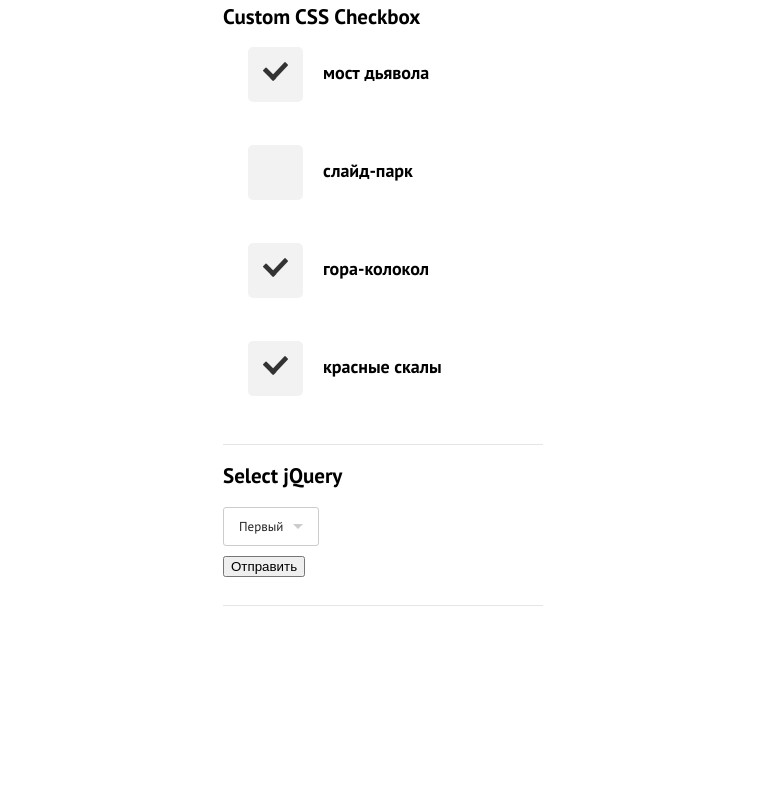
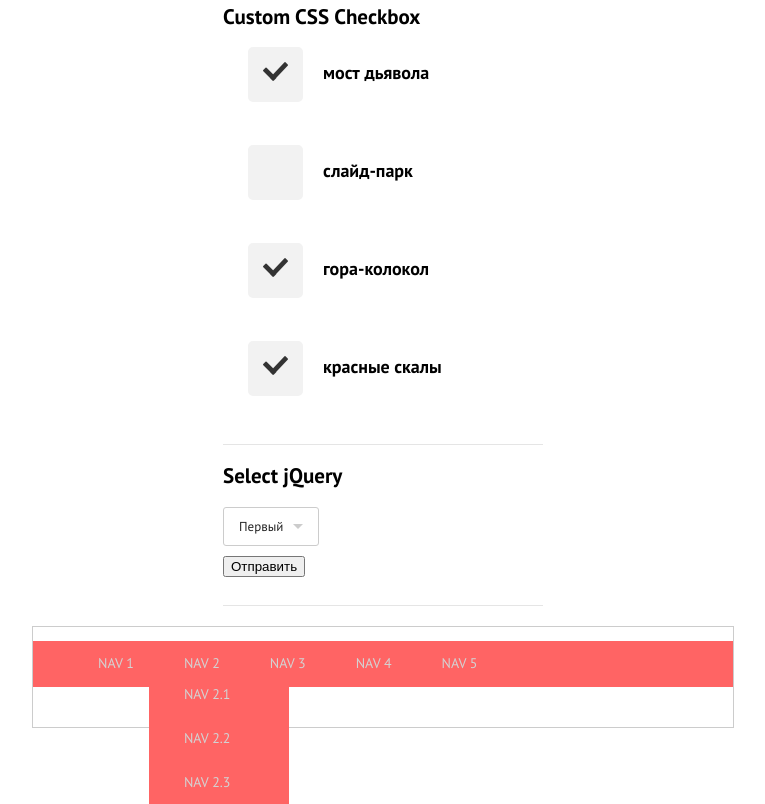
Before and after one commit to sheffcer/sheffcer.github.io, a plain HTML site: page task-9-10-js/index.html in a window 1280 px wide. Shown: the part 728-1532 px from the top of the page, without its empty margins (257-1022 px from the left). Before the commit the page ends 1334 px from the top, so only its background shows below. Drawn offline with nearby package versions, Linux system fonts and the light colour scheme.

Commit message:
added dropdown-menu

```diff
--- a/task-9-10-js/css/style.css
+++ b/task-9-10-js/css/style.css
@@ -138,3 +138,62 @@ pre {
 .custom_checkbox input {
 	display: none;
 }
+
+
+/*************jQuery menu*********/
+
+
+#container {
+	width: 700px;
+	margin: 20px auto;
+	border: 1px solid #ccc;
+}
+
+#header {
+	height: 88px;
+	padding-top: 33px;
+}
+
+#menu {
+	height: 46px;
+	width: 100%;
+	background: rgb(255,100,100);
+}
+
+#menu ul li {
+	position: relative;
+  list-style: none;
+  float: left;
+	padding-left:25px;
+  padding-right:25px;
+  padding-top: 13px;
+  padding-bottom: 13px;
+}
+
+#menu ul li a {
+	text-transform: uppercase;
+	text-decoration: none;
+	color: lightgrey;
+  text-align: center;
+}
+
+#menu ul li a:hover {
+	text-decoration: underline;
+}
+
+#content {
+	padding: 20px 35px;
+	background: #fff;
+}
+
+#menu ul ul li {
+  float: none;
+  margin-left: -30px;
+}
+
+#menu ul ul {
+  position: absolute;
+  left: -10px;
+    background: rgb(255,100,100);
+  width: 100px;
+}
--- a/task-9-10-js/index.html
+++ b/task-9-10-js/index.html
@@ -90,6 +90,25 @@
 				</div>
 				<input type="submit" name="submit" value="Отправить" />
 			</section>
+   		<div id="container">
+			<div id="menu">
+				<ul>
+					<li><a href="#">Nav 1</a></li>
+					<li><a href="#">Nav 2</a>
+           <ul>
+					  <li><a href="#">Nav 2.1</a></li>
+					  <li><a href="#">Nav 2.2</a></li>
+					  <li><a href="#">Nav 2.3</a></li>
+					</ul></li>
+					<li><a href="#">Nav 3</a></li>
+					<li><a href="#">Nav 4</a></li>
+					<li><a href="#">Nav 5</a></li>
+				</ul>
+			</div>
+			<div id="content">
+<!--				<p>Lorem ipsum dolor sit amet, consectetur adipisicing elit. Error voluptatum eligendi voluptatem cum nostrum accusantium ipsam, minus magnam officia dolorum.</p>-->
+		</div>
+		</div>
    <script src="https://code.jquery.com/jquery-git.js"></script>
   <script type="text/javascript" src="./js/modernizr.js"></script>
   <script type="text/javascript" src="./js/jquery.jcarousel.js"></script>
```
Also changed, not shown: task-9-10-js/js/main.js (+13 -0 lines).
